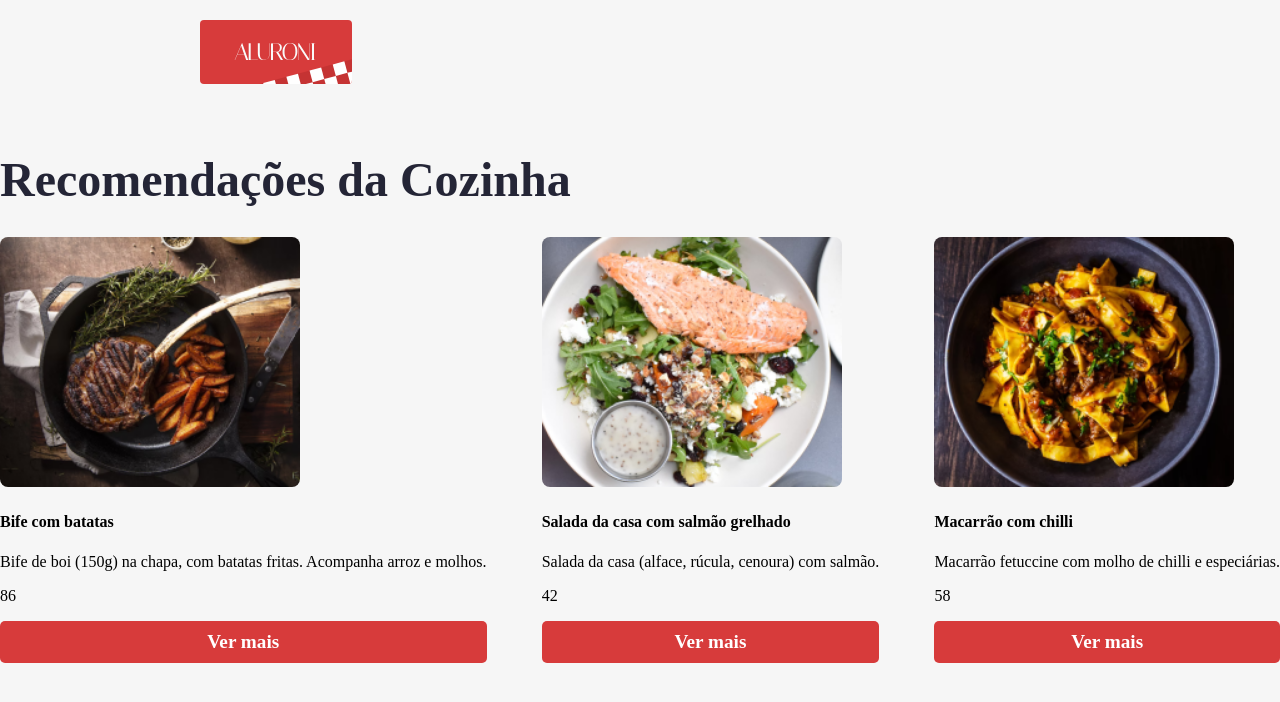
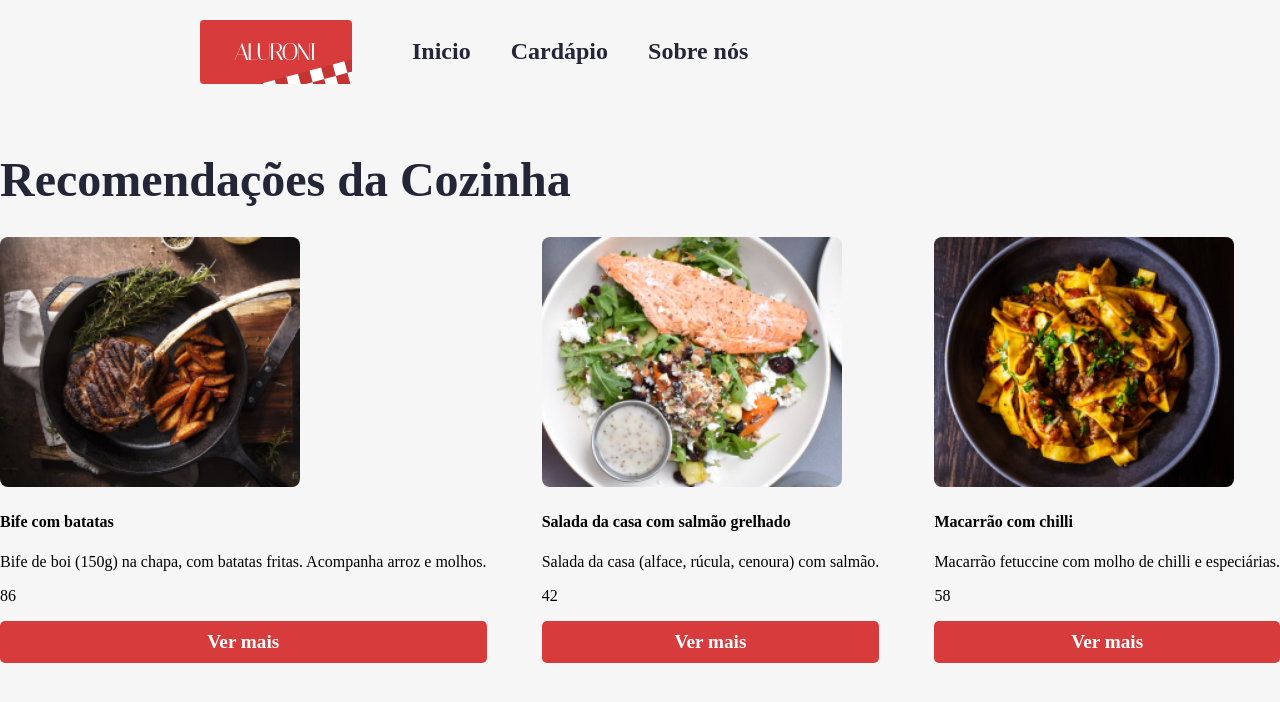
Before and after one commit to Melksedeque/aluroni-cardapio-online, a React (Vite) app: page / in a window 1280 px wide. Shown: the top 702 px of the page. Built offline with nearby package versions, Linux system fonts and the light colour scheme; a web font is replaced by a local one.

Commit message:
Mapeamento dos links do menu segundo o array de rotas

```diff
--- a/src/components/Menu/index.tsx
+++ b/src/components/Menu/index.tsx
@@ -2,9 +2,26 @@ import styles from './Menu.module.scss'
 import logo from 'assets/logo.svg';
 
 export default function Menu() {
+    const rotas = [{
+        label: "Inicio",
+        to: "/"
+    }, {
+        label: "Cardápio",
+        to: "/cardapio"
+    }, {
+        label: "Sobre nós",
+        to: "/sobre"
+    }]
     return (
-    <nav className={styles.menu}>
+      <nav className={styles.menu}>
         <img src={logo} alt="Logo Aluroni" />
+        <ul className={styles.menu__list}>
+            {rotas.map((rota, index) => (
+                <li key={index} className={styles.menu__link}>
+                    <a href={rota.to}>{rota.label}</a>
+                </li>
+            ))}
+        </ul>
       </nav>
-    )
+    );
 }
```
